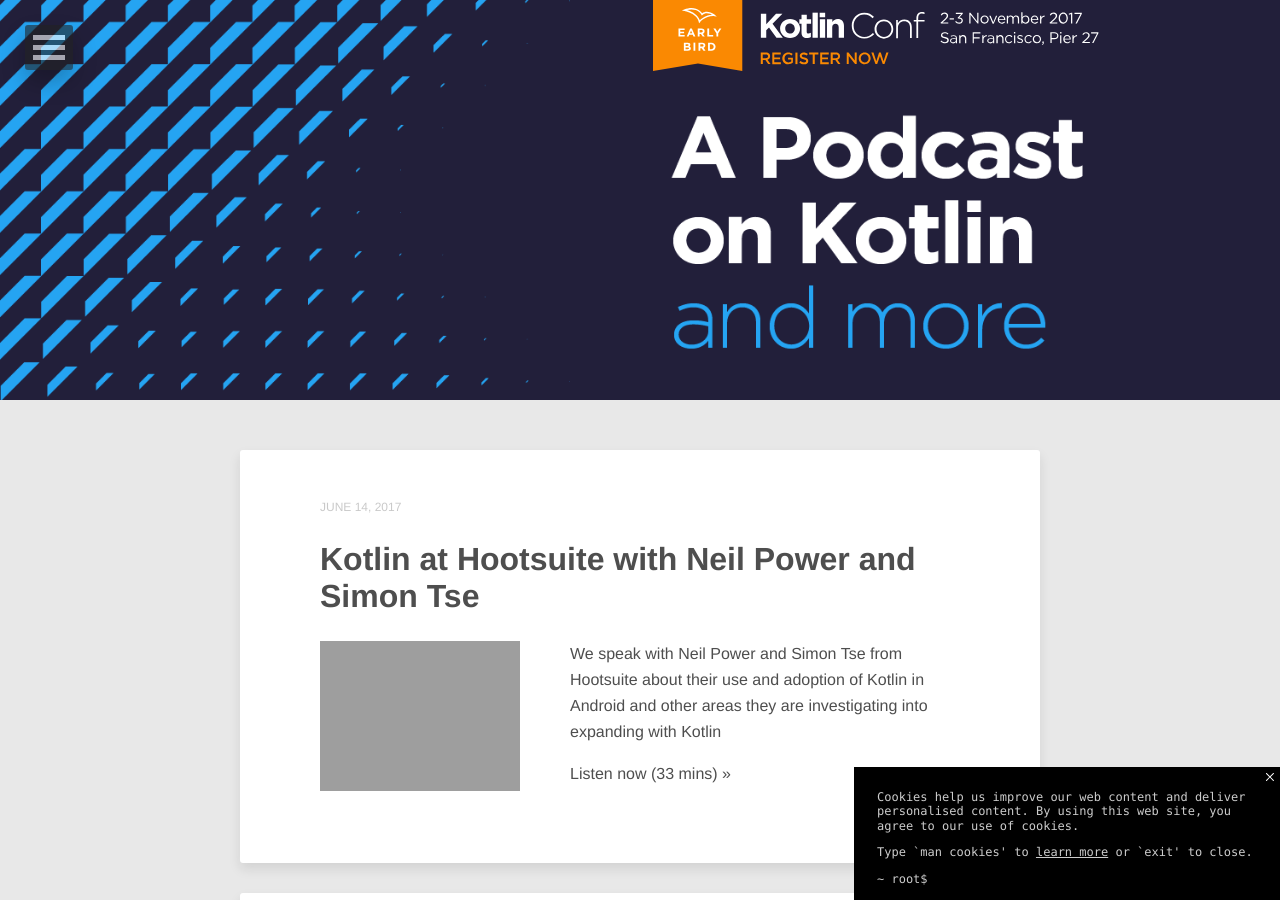
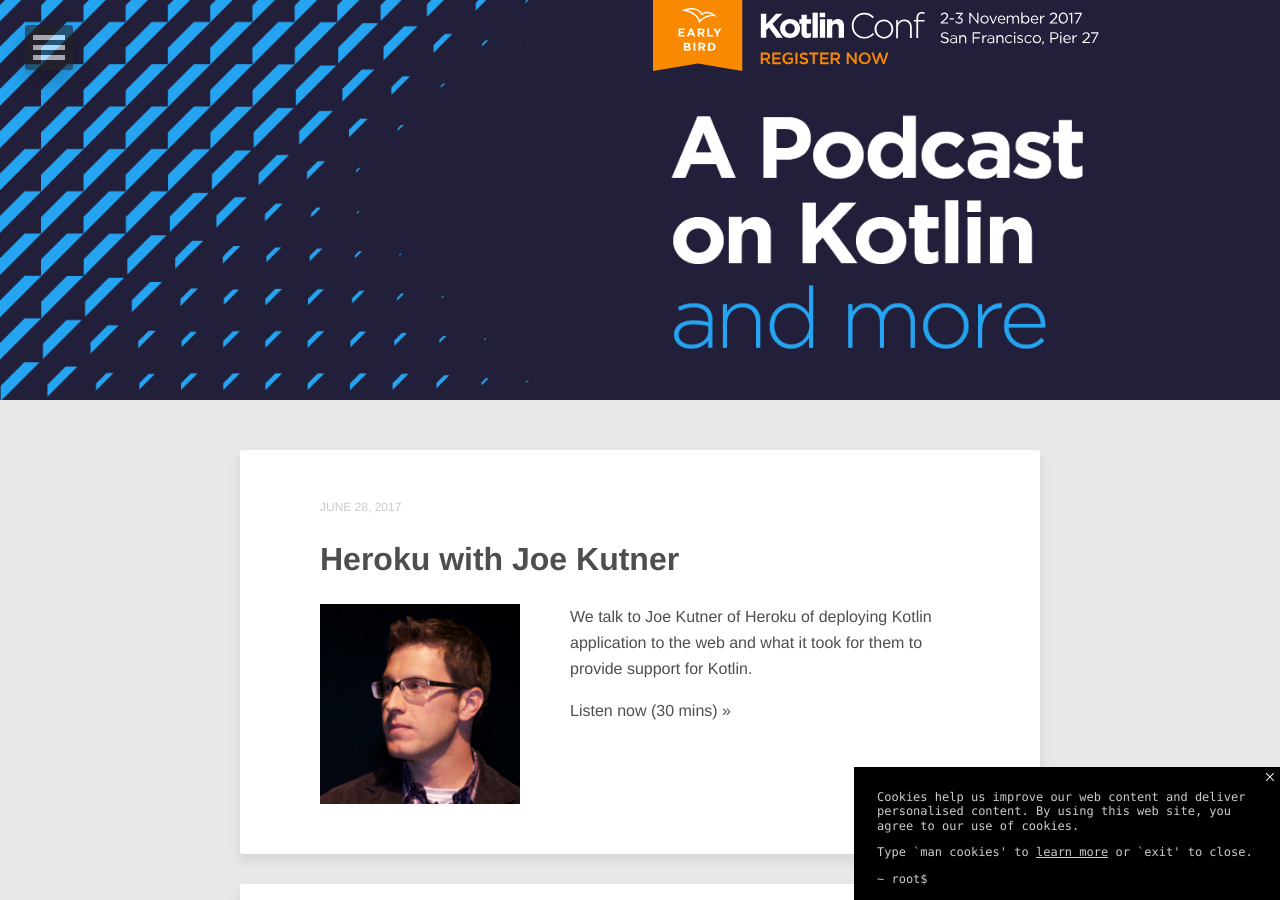
Before and after one commit to talkingkotlin/website, a Jekyll site: the page built from index.html, in a window 1280 px wide and 900 px high. Built offline with Jekyll 4.4.1, drawn with Linux system fonts in a browser that asks for light colours; nearby versions of some CDN libraries; the list of posts is cut into pages by our own code.

Commit message:
Episode 12 - Heroku with Joe Kutner

```diff
--- a/_posts/2017-06-12-kotlin-at-hootsuite-with-neil-powers-and-simon-tse.md
+++ b/_posts/2017-06-12-kotlin-at-hootsuite-with-neil-powers-and-simon-tse.md
@@ -1,22 +1,22 @@
 ---
 layout: post
-title: "Kotlin at Hootsuite with Neil Power and Simon Tse"
-guest: Cédric Beust
-published: 2017-06-14
-recorded: 2017-04-24
-trackid: 327988807
-length: "32:55"
-length_rounded: "33 mins"
-tags: [Neil Powers, Simon Tse, Hootsuite]
-image: simon-neil.png
-description: "We speak with Neil Power and Simon Tse from Hootsuite about their use and adoption of Kotlin in Android and other areas they are investigating into expanding with Kotlin"
-bio: "Neil Powers and Simon Tse are developers and team lead respectively at Hootsuite"
+title: "Heroku with Joe Kutner"
+guest: Joe Kutner
+published: 2017-06-28
+recorded: 2017-06-12
+trackid: 330329413
+length: "29:21"
+length_rounded: "30 mins"
+tags: [Joe Kutner, Heroku, Web Deployment]
+image: joe-kutner.png
+description: "We talk to Joe Kutner of Heroku of deploying Kotlin application to the web and what it took for them to provide support for Kotlin."
+bio: "Joe Kutner has been a programmer for over a decade and he’s spent many of those years researching the health issues that relate to his sedentary job. He’s also a former college athlete and Army Reserve physical fitness trainer. Through his research and personal experience, he’s learned that small changes can make big differences in peoples’ health. Now he wants to help other programmers improve their lifestyles."
 notes:
-    - text: Hootsuite on Twitter
-      link: https://twitter.com/hootsuite
-    - text: Neil Power on GitHub
-      link: https://github.com/neil-power-hs
-    - text: Simon Tse on GitHub
-      link: https://github.com/simon-tse-hs
+    - text: Joe Kutner on Twitter
+      link: https://twitter.com/codefinger
+    - text: Joe Kutner Web Site
+      link: http://healthyprog.com
+    - text: Heroku
+      link: https://heroku.com
 
 ---
```
Also changed, not shown: images/episodes/joe-kutner.png (added).
